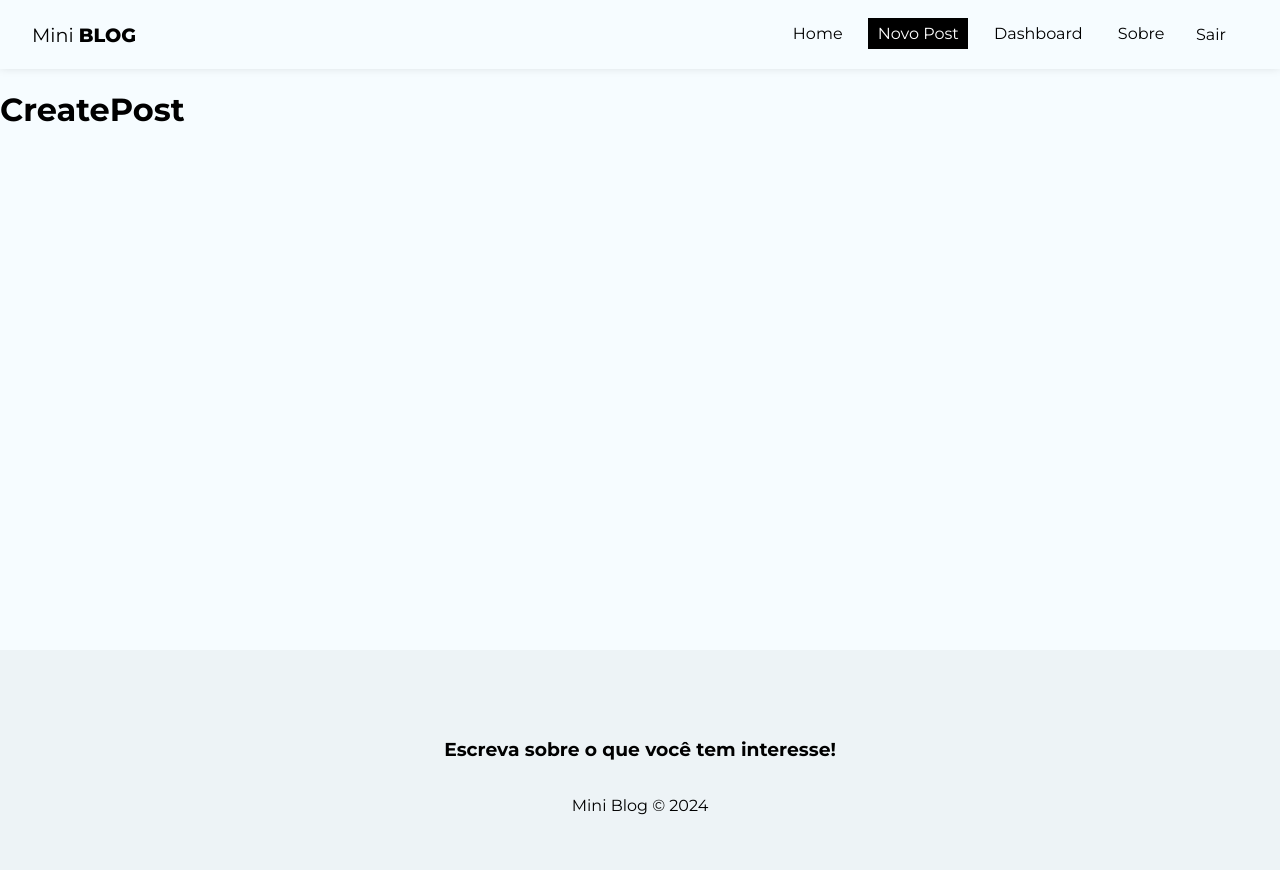
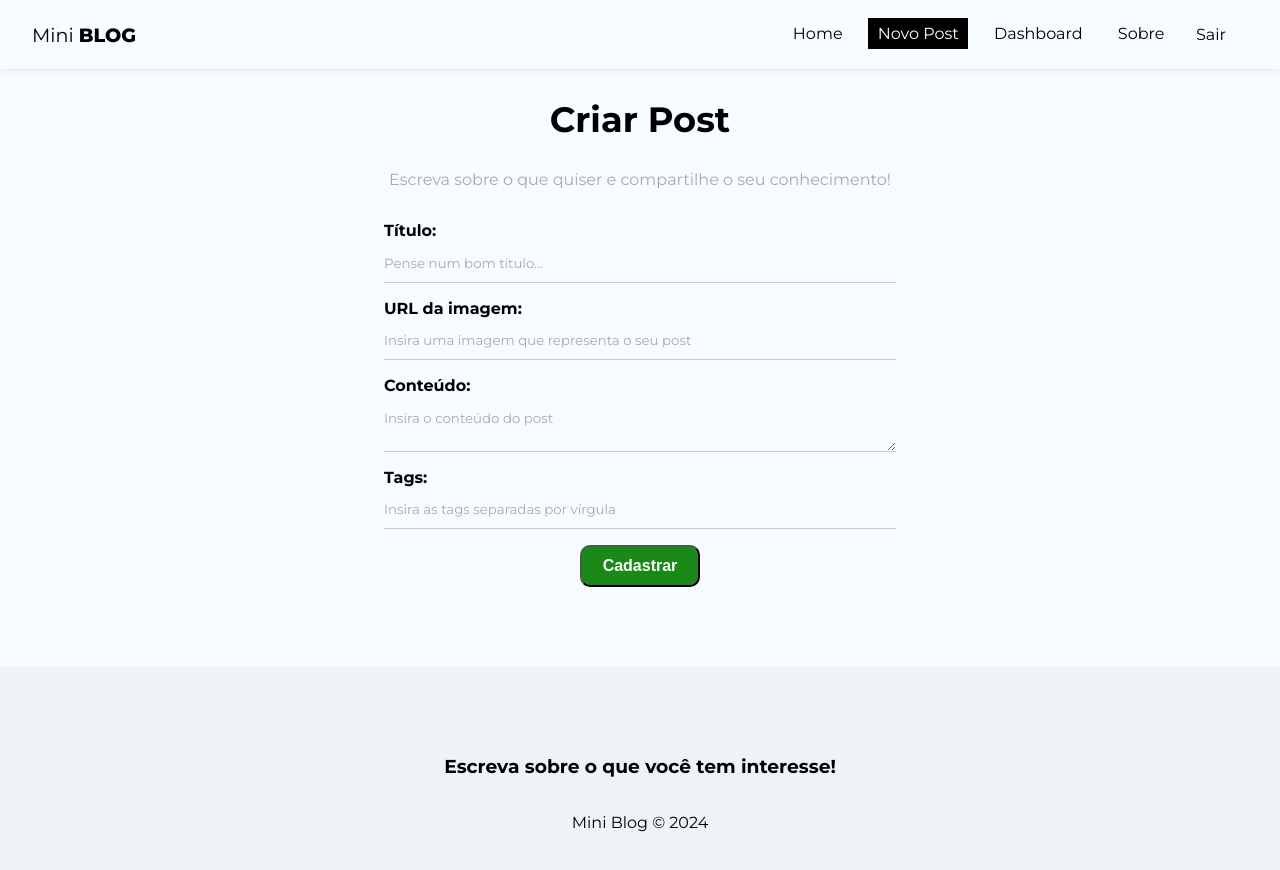
Before and after one commit to alexandrerogeriosn93/project-react-miniblog, a React (Vite) app: page /posts/create in a window 1280 px wide. Shown: the top 870 px of the page. Built offline with nearby package versions, Linux system fonts and the light colour scheme; no server answers; sample sign-in values are in the browser's storage.

Commit message:
feat: add component CreatePost layout jsx and styles css

```diff
--- a/src/pages/CreatePost/CreatePost.jsx
+++ b/src/pages/CreatePost/CreatePost.jsx
@@ -1,9 +1,81 @@
+import { useState } from "react";
+import { useNavigate } from "react-router-dom";
+
+import { useAuthValue } from "../../context/AuthContext";
 import styles from "./CreatePost.module.css";
 
 const CreatePost = () => {
+  const [title, setTitle] = useState("");
+  const [image, setImage] = useState("");
+  const [body, setBody] = useState("");
+  const [tags, setTags] = useState([]);
+  const [formError, setFormError] = useState("");
+
+  const handleSubmit = (e) => {
+    e.preventDefault();
+  };
+
   return (
-    <div>
-      <h1>CreatePost</h1>
+    <div className={styles.create_post}>
+      <h2>Criar Post</h2>
+      <p>Escreva sobre o que quiser e compartilhe o seu conhecimento!</p>
+      <form onSubmit={handleSubmit}>
+        <label>
+          <span>Título:</span>
+          <input
+            type="text"
+            name="title"
+            id="title"
+            required
+            placeholder="Pense num bom título..."
+            onChange={(e) => setTitle(e.target.value)}
+            value={title}
+          />
+        </label>
+        <label>
+          <span>URL da imagem:</span>
+          <input
+            type="text"
+            name="image"
+            id="image"
+            required
+            placeholder="Insira uma imagem que representa o seu post"
+            onChange={(e) => setImage(e.target.value)}
+            value={image}
+          />
+        </label>
+        <label>
+          <span>Conteúdo:</span>
+          <textarea
+            name="body"
+            id="body"
+            required
+            placeholder="Insira o conteúdo do post"
+            onChange={(e) => setBody(e.target.value)}
+            value={body}
+          ></textarea>
+        </label>
+        <label>
+          <span>Tags:</span>
+          <input
+            type="text"
+            name="tags"
+            id="tags"
+            required
+            placeholder="Insira as tags separadas por vírgula"
+            onChange={(e) => setTags(e.target.value)}
+            value={tags}
+          />
+        </label>
+        <button className="btn">Cadastrar</button>
+        {/* {!loading && <button className="btn">Cadastrar</button>}
+        {loading && (
+          <button className="btn" disabled>
+            Aguarde...
+          </button>
+        )}
+        {error && <p className="error">{error}</p>} */}
+      </form>
     </div>
   );
 };
--- a/src/pages/CreatePost/CreatePost.module.css
+++ b/src/pages/CreatePost/CreatePost.module.css
@@ -0,0 +1,12 @@
+.create_post {
+  text-align: center;
+}
+
+.create_post h2 {
+  font-size: 2.2em;
+}
+
+.create_post p {
+  color: #aaa;
+  margin-bottom: 2em;
+}
```
